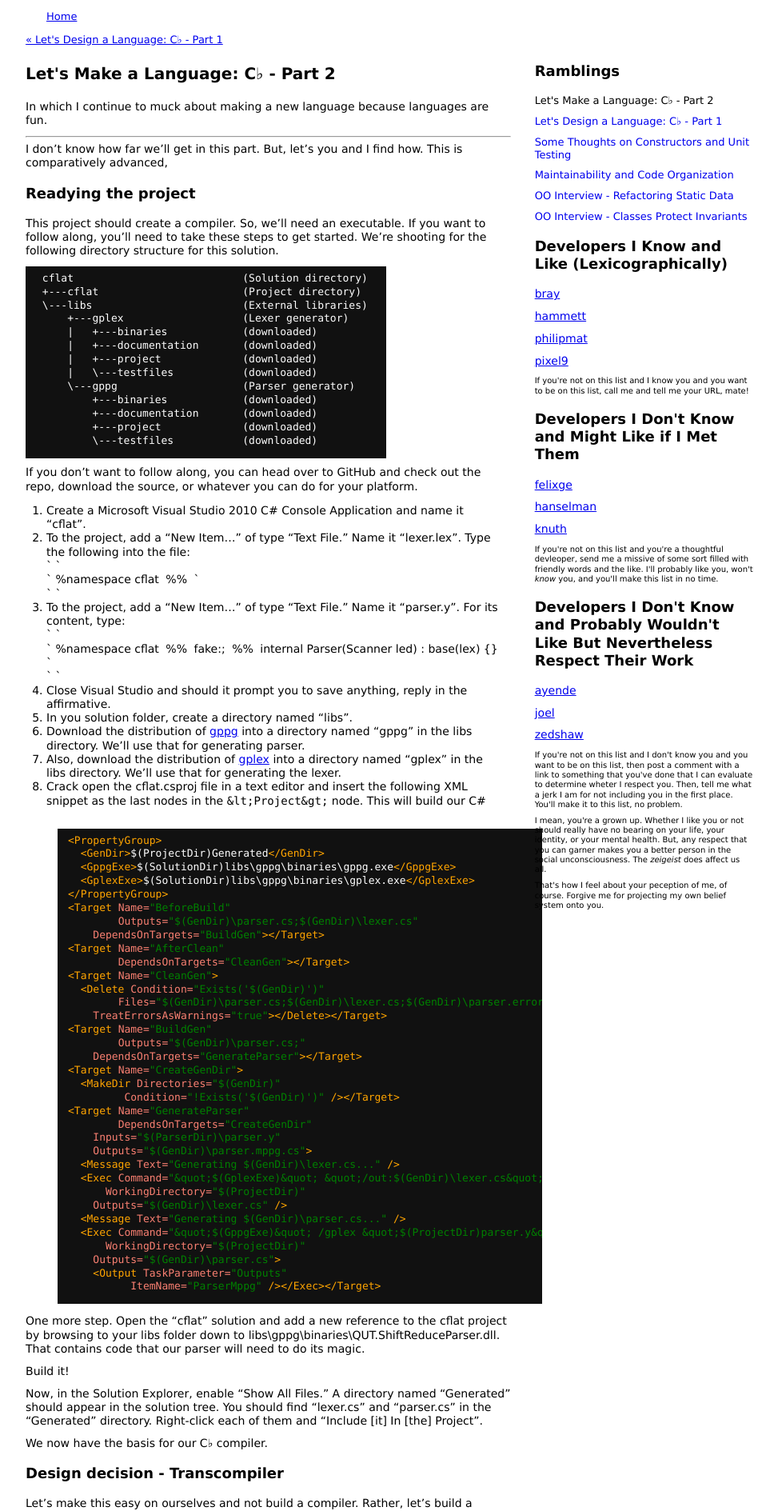
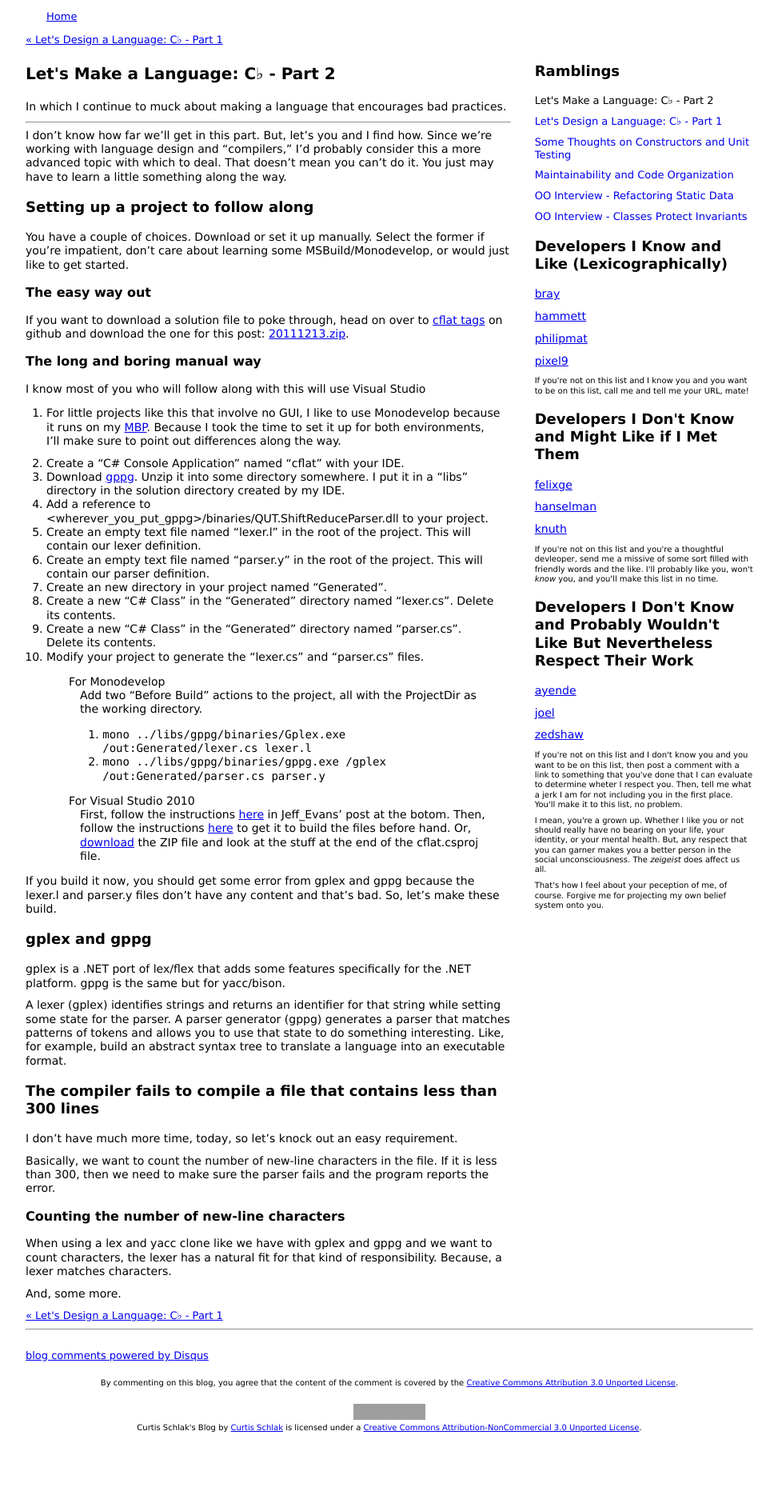
Before and after one commit to roberts-sandbox/test-realist, a Jekyll site: the page built from _posts/2011-12-13-ramble.md, in a window 1280 px wide. Shown: the top 1889 px of the page at 80% size, without its empty margins (153-1126 px from the left). Built offline with Jekyll 4.4.1, drawn with Linux system fonts in a browser that asks for light colours; after the commit the page ends 1791 px from its top, so only the background shows below that; some of the changed text lies outside the part shown; grey boxes are pictures that could not be loaded.

Commit message:
More on the cflat entry. More CSS for pretty.

```diff
--- a/_posts/2011-12-13-ramble.md
+++ b/_posts/2011-12-13-ramble.md
@@ -3,7 +3,7 @@ layout: post
 title:  "Let&#39;s Make a Language: C♭ - Part 2"
 tags:   C♭, language design, compilers, CLR
 
-synopsis: In which I continue to muck about making a new language because languages are fun.
+synopsis: In which I continue to muck about making a language that encourages bad practices.
 ---
 
 # {{ page.title }}
@@ -14,162 +14,93 @@ synopsis: In which I continue to muck about making a new language because langua
 -----
 
 I don't know how far we'll get in this part. But, let's you and I find how.
-This is comparatively advanced,
+Since we're working with language design and "compilers," I'd probably
+consider this a more advanced topic with which to deal. That doesn't mean you
+can't do it. You just may have to learn a little something along the way.
 
-## Readying the project
+## Setting up a project to follow along
 
-This project should create a compiler. So, we'll need an executable. If you
-want to follow along, you'll need to take these steps to get started. We're
-shooting for the following directory structure for this solution.
+You have a couple of choices. Download or set it up manually. Select the
+former if you're impatient, don't care about learning some
+MSBuild/Monodevelop, or would just like to get started.
 
-     cflat                           (Solution directory)
-     +---cflat                       (Project directory)
-     \---libs                        (External libraries)
-         +---gplex                   (Lexer generator)
-         |   +---binaries            (downloaded)
-         |   +---documentation       (downloaded)
-         |   +---project             (downloaded)
-         |   \---testfiles           (downloaded)
-         \---gppg                    (Parser generator)
-             +---binaries            (downloaded)
-             +---documentation       (downloaded)
-             +---project             (downloaded)
-             \---testfiles           (downloaded)
+### The easy way out
 
-If you don't want to follow along, you can head over to GitHub and check out
-the repo, download the source, or whatever you can do for your platform.
+If you want to download a solution file to poke through, head on over to
+[cflat tags](https://github.com/realistschuckle/cflat/tags) on github and
+download the one for this post:
+[20111213.zip](https://github.com/realistschuckle/cflat/zipball/20111213).
 
-1. Create a Microsoft Visual Studio 2010 C# Console Application and name it
-"cflat".
-1. To the project, add a "New Item..." of type "Text File." Name it
-"lexer.lex". Type the following into the file:
-`  `
-`  %namespace cflat`
-`  %%`
-`  `
-`  `
-1. To the project, add a "New Item..." of type "Text File." Name it
-"parser.y". For its content, type:
-`  `
-`  %namespace cflat`
-`  %%`
-`  fake:;`
-`  %%`
-`  internal Parser(Scanner led) : base(lex) {}`
-`  `
-`  `
-1. Close Visual Studio and should it prompt you to save anything, reply in the
-affirmative.
-1. In you solution folder, create a directory named "libs".
-1. Download the distribution of [gppg](http://gppg.codeplex.com "gppg") into a
-directory named "gppg" in the libs directory. We'll use that for generating
-parser.
-1. Also, download the distribution of
-[gplex](http://gplex.codeplex.com "gplex") into a directory named "gplex" in
-the libs directory. We'll use that for generating the lexer.
-1. Crack open the cflat.csproj file in a text editor and insert the following
-XML snippet as the last nodes in the `&lt;Project&gt;` node. This will build
-our C#
 
-{% highlight xml %}
-<PropertyGroup>
-  <GenDir>$(ProjectDir)Generated</GenDir>
-  <GppgExe>$(SolutionDir)libs\gppg\binaries\gppg.exe</GppgExe>
-  <GplexExe>$(SolutionDir)libs\gppg\binaries\gplex.exe</GplexExe>
-</PropertyGroup>
-<Target Name="BeforeBuild"
-        Outputs="$(GenDir)\parser.cs;$(GenDir)\lexer.cs"
-    DependsOnTargets="BuildGen"></Target>
-<Target Name="AfterClean"
-        DependsOnTargets="CleanGen"></Target>
-<Target Name="CleanGen">
-  <Delete Condition="Exists('$(GenDir)')"
-        Files="$(GenDir)\parser.cs;$(GenDir)\lexer.cs;$(GenDir)\parser.errors.txt;"
-    TreatErrorsAsWarnings="true"></Delete></Target>
-<Target Name="BuildGen"
-        Outputs="$(GenDir)\parser.cs;"
-    DependsOnTargets="GenerateParser"></Target>
-<Target Name="CreateGenDir">
-  <MakeDir Directories="$(GenDir)"
-         Condition="!Exists('$(GenDir)')" /></Target>
-<Target Name="GenerateParser"
-        DependsOnTargets="CreateGenDir"
-    Inputs="$(ParserDir)\parser.y"
-    Outputs="$(GenDir)\parser.mppg.cs">
-  <Message Text="Generating $(GenDir)\lexer.cs..." />
-  <Exec Command="&quot;$(GplexExe)&quot; &quot;/out:$(GenDir)\lexer.cs&quot; &quot;$(ProjectDir)lexer.lex&quot;"
-      WorkingDirectory="$(ProjectDir)"
-    Outputs="$(GenDir)\lexer.cs" />
-  <Message Text="Generating $(GenDir)\parser.cs..." />
-  <Exec Command="&quot;$(GppgExe)&quot; /gplex &quot;$(ProjectDir)parser.y&quot; &gt; &quot;$(GenDir)\parser.cs&quot; 2&gt;&quot;$(GenDir)\parser.errors.txt&quot;"
-      WorkingDirectory="$(ProjectDir)"
-    Outputs="$(GenDir)\parser.cs">
-    <Output TaskParameter="Outputs"
-          ItemName="ParserMppg" /></Exec></Target>
-{% endhighlight %}
+### The long and boring manual way
 
-One more step. Open the "cflat" solution and add a new reference to the cflat
-project by browsing to your libs folder down to
-libs\gppg\binaries\QUT.ShiftReduceParser.dll. That contains code that our
-parser will need to do its magic.
+I know most of you who will follow along with this will use Visual Studio
+2010. For little projects like this that involve no GUI, I like to use
+Monodevelop because it runs on my [MBP](http://support.apple.com/kb/sp33).
+Because I took the time to set it up for both environments, I'll make sure
+to point out differences along the way.
 
-Build it!
+1. Create a "C# Console Application" named "cflat" with your IDE.
+1. Download [gppg](http://gppg.codeplex.com). Unzip it into some directory
+somewhere. I put it in a "libs" directory in the solution directory created
+by my IDE.
+1. Add a reference to
+&lt;wherever_you_put_gppg&gt;/binaries/QUT.ShiftReduceParser.dll to your
+project.
+1. Create an empty text file named "lexer.l" in the root of the project. This
+will contain our lexer definition.
+1. Create an empty text file named "parser.y" in the root of the project. This
+will contain our parser definition.
+1. Create an new directory in your project named "Generated".
+1. Create a new "C# Class" in the "Generated" directory named "lexer.cs".
+Delete its contents.
+1. Create a new "C# Class" in the "Generated" directory named "parser.cs".
+Delete its contents.
+1. Modify your project to generate the "lexer.cs" and "parser.cs" files.
 
-Now, in the Solution Explorer, enable "Show All Files." A directory named
-"Generated" should appear in the solution tree. You should find "lexer.cs" and
-"parser.cs" in the "Generated" directory. Right-click each of them and
-"Include \[it\] In \[the\] Project".
+    For Monodevelop
+    : Add two "Before Build" actions to the project, all with the ProjectDir
+      as the working directory.
 
-We now have the basis for our C♭ compiler.
+        1. `mono ../libs/gppg/binaries/Gplex.exe /out:Generated/lexer.cs lexer.l`
+        1. `mono ../libs/gppg/binaries/gppg.exe /gplex /out:Generated/parser.cs parser.y`
 
-## Design decision - Transcompiler
+    For Visual Studio 2010
+    : First, follow the instructions
+      [here](http://social.msdn.microsoft.com/forums/en-US/vsx/thread/79f4d7b9-a5af-4cab-92c6-e3cb93caef9d)
+      in Jeff_Evans' post at the botom. Then, follow the instructions
+      [here](http://www.eriknovales.com/blog/index.php/2009/06/27/using-gppg-and-gplex-with-visual-studio/)
+      to get it to build the files before hand. Or,
+      [download](https://github.com/realistschuckle/cflat/zipball/20111213) the
+      ZIP file and look at the stuff at the end of the cflat.csproj file.
 
-Let's make this easy on ourselves and not build a compiler. Rather, let's
-build a [transcompiler](http://en.wikipedia.org/wiki/Transcompiler) that will
-emit valid C# that we can build with the `csc.exe` compiler. That'll reduce
-a lot of the problems that we'd come across with writing an assembly to disk,
-though we could build it in memory like Boo or use
-[PERWAPI](http://perwapi.codeplex.com/).
+If you build it now, you should get some error from gplex and gppg because the
+lexer.l and parser.y files don't have any content and that's bad. So, let's
+make these build.
 
-## Starting with the basics
+## gplex and gppg
 
-So, let's review the requirements that we have, so far, for C♭.
+gplex is a .NET port of lex/flex that adds some features specifically for the
+.NET platform. gppg is the same but for yacc/bison.
 
-* All public methods for classes are static or property getters/setters.
-* Methods only take one parameter and it's a lambda/Func/Action.
-* The compiler fails to compile a file that contains less than 300 lines.
-* The compiler fails to compile a file with any XML documentation.
-* All property getters and setters are virtual.
-* Declarations MUST use the `var` keyword.
-* Global variables are allowed.
-* Every class is `IDisposable`.
-* All constructors must have at least one Boolean value.
-* The compiler will automatically generate an interface for each class.
+A lexer (gplex) identifies strings and returns an identifier for that string
+while setting some state for the parser. A parser generator (gppg) generates
+a parser that matches patterns of tokens and allows you to use that state to
+do something interesting. Like, for example, build an abstract syntax tree to
+translate a language into an executable format.
 
-I don't have much more time, today, but we can definitely get one or two of
-these done. Let's choose the 300 lines one. This one is kind of easy. So, our
-command-line will accept a file name and, should that file have less than 300
-lines, we'll fail.
+## The compiler fails to compile a file that contains less than 300 lines
 
-In our Program file, let's read the first arg, for now, from the args and use
-that as the file. Let's not over-engineer this.
+I don't have much more time, today, so let's knock out an easy requirement.
 
-{% highlight csharp %}
-public static int Main(string[] args)
-{
-  if(args.Length == 0)
-  {
-    Console.Error.WriteLine("Specify a file, dude.");
-    return 1;
-  }
-  using(Stream input = System.IO.File.Open(args[0]))
-  {
-    Parser p = new Parser(new Scanner(input));
-    if(!p.Parse())
-    {
-      Console.Error.WriteLine(p.ErrorMessage);
-      return p.ErrorCode;
-    }
-  }
-}
-{% endhighlight %}
+Basically, we want to count the number of new-line characters in the file. If
+it is less than 300, then we need to make sure the parser fails and the
+program reports the error.
+
+### Counting the number of new-line characters
+
+When using a lex and yacc clone like we have with gplex and gppg and we want
+to count characters, the lexer has a natural fit for that kind of
+responsibility. Because, a lexer matches characters.
+
+And, some more.
--- a/css/site.css
+++ b/css/site.css
@@ -29,6 +29,19 @@ h2 a:visited {
 
 p, dt, dd, .content>ul li, .content>ol li {
 	font-size: 108%;
+}
+
+.content>ul li p,
+.content>ul li dt,
+.content>ul li code,
+.content>ul li li,
+.content>ul li dd,
+.content>ol li p,
+.content>ol li dt,
+.content>ol li code,
+.content>ol li li,
+.content>ol li dd {
+	font-size: 100%;
 }
 
 nav.post-nav {
@@ -189,3 +202,7 @@ nav.side footer p {
 footer.bottom {
 	margin-top: 20px;
 }
+
+.nowrap {
+	white-space: nowrap;
+}
```
